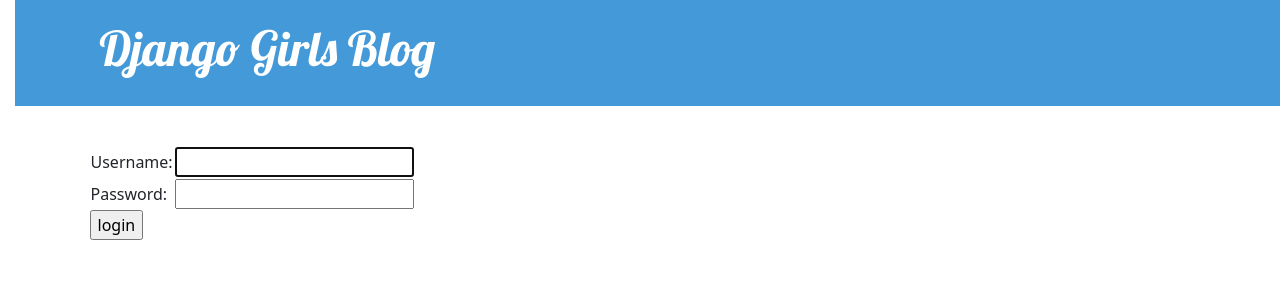
After one commit to CatharinaHock/django-blog, a Django app: page /accounts/login/ in a window 1280 px wide. The commit adds this page. Shown: the top 300 px of the page. Run offline with Django 3.2, Linux system fonts and the light colour scheme.

Commit message:
added Login and prevented editing and creation of posts for unauthenticated users

```diff
--- a/blog/templates/blog/base.html
+++ b/blog/templates/blog/base.html
@@ -14,6 +14,8 @@
                 <a href="{% url 'post_new' %}" class="top-menu">
                     {% include "./icons/file-earmark-plus.svg" %}
                 </a>
+            {% else %}
+                <a href="{% url 'login' %}" class="top-menu"><span class="glyphicon glyphicon-lock"></span></a>
             {% endif %}
               <h1><a href="/">Django Girls Blog</a></h1>
           </div>
--- /dev/null
+++ b/blog/templates/registration/login.html
@@ -0,0 +1,24 @@
+{% extends "blog/base.html" %}
+
+{% block content %}
+    {% if form.errors %}
+        <p>Your username and password didn't match. Please try again.</p>
+    {% endif %}
+
+    <form method="post" action="{% url 'login' %}">
+    {% csrf_token %}
+        <table>
+        <tr>
+            <td>{{ form.username.label_tag }}</td>
+            <td>{{ form.username }}</td>
+        </tr>
+        <tr>
+            <td>{{ form.password.label_tag }}</td>
+            <td>{{ form.password }}</td>
+        </tr>
+        </table>
+
+        <input type="submit" value="login" />
+        <input type="hidden" name="next" value="{{ next }}" />
+    </form>
+{% endblock %}
--- a/blog/urls.py
+++ b/blog/urls.py
@@ -1,9 +1,15 @@
-from django.urls import path
+from django.urls import path, include
+from django.contrib import admin
+from django.contrib.auth import views as auth_views
+
 from . import views
 
 urlpatterns = [
     path("", views.post_list, name="post_list"),
     path("post/<int:pk>/", views.post_detail, name="post_detail"),
     path('post/new/', views.post_new, name='post_new'),
-      path('post/<int:pk>/edit/', views.post_edit, name='post_edit'),
+    path('post/<int:pk>/edit/', views.post_edit, name='post_edit'),
+    path('accounts/login/', auth_views.LoginView.as_view(), name="login"),
+    #path('', include('blog.urls')),
+    path("admin/", admin.site.urls),
 ]
--- a/blog/views.py
+++ b/blog/views.py
@@ -2,6 +2,8 @@ from django.shortcuts import redirect, render, get_object_or_404
 from .models import Post
 from django.utils import timezone
 from .forms import PostForm
+
+from django.contrib.auth.decorators import login_required
 
 # Create your views here.
 
@@ -13,6 +15,7 @@ def post_detail(request, pk):
     post =  get_object_or_404(Post, pk =pk)
     return render(request, "blog/post_detail.html", {"post":post})
 
+@login_required
 def post_new(request):
     if request.method == "POST":
         form = PostForm(request.POST)
@@ -26,6 +29,7 @@ def post_new(request):
         form = PostForm()
     return render(request, "blog/post_edit.html", {"form": form})
 
+@login_required
 def post_edit(request, pk):
     post = get_object_or_404(Post, pk=pk)
     if request.method == "POST":
--- a/mysite/settings.py
+++ b/mysite/settings.py
@@ -124,3 +124,6 @@ STATIC_ROOT = BASE_DIR/"static"
 # https://docs.djangoproject.com/en/3.2/ref/settings/#default-auto-field
 
 DEFAULT_AUTO_FIELD = 'django.db.models.BigAutoField'
+
+
+LOGIN_REDIRECT_URL = "/"
```
